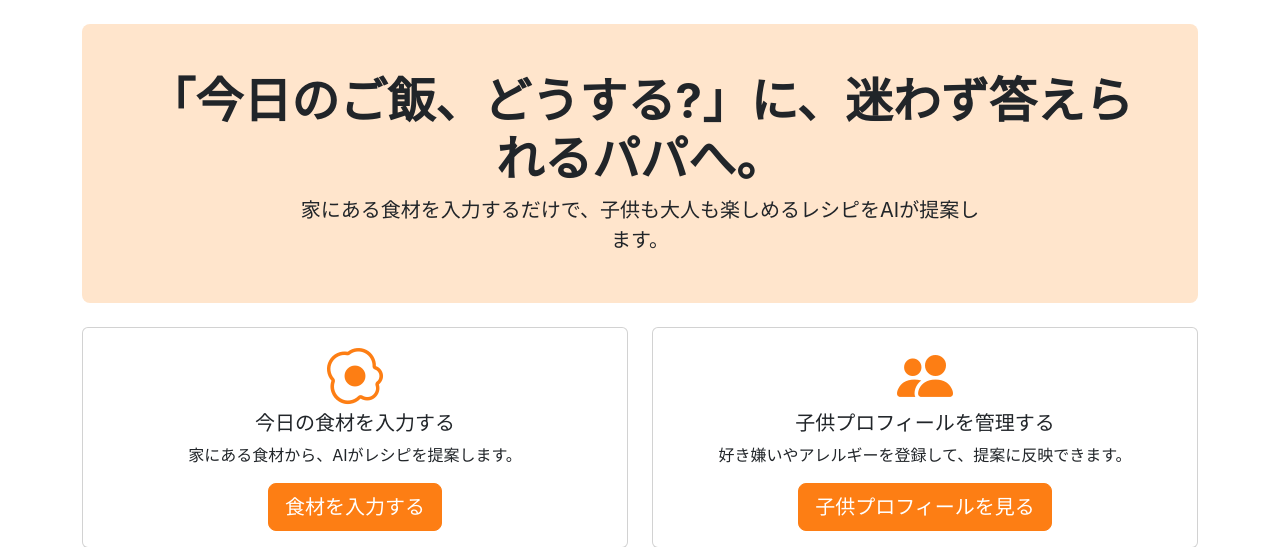
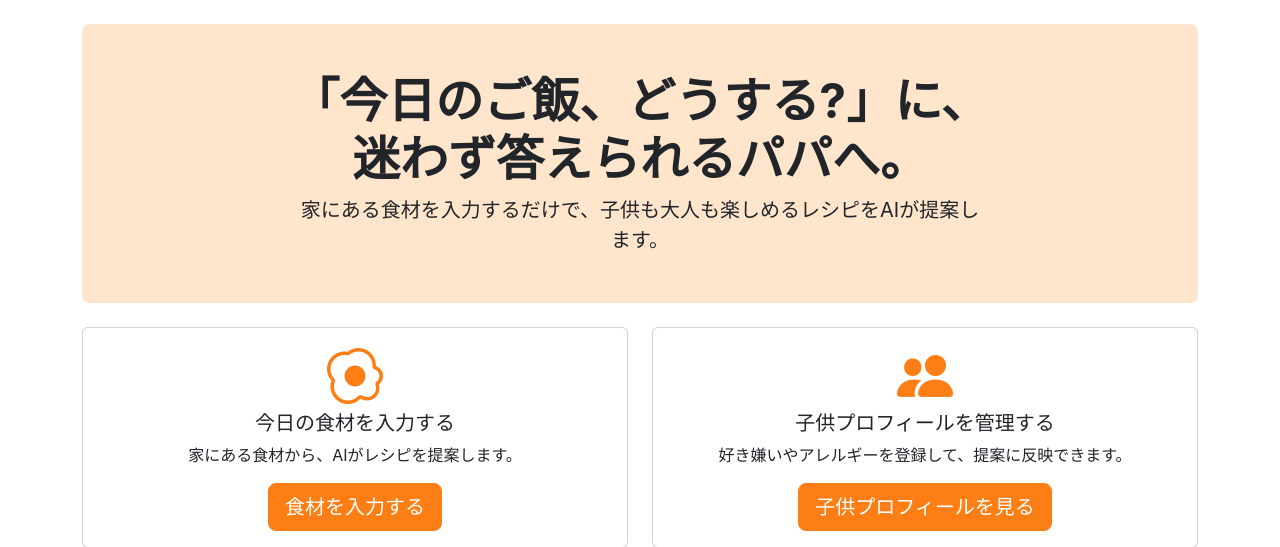
Before and after one commit to shigeo-hr/PapaCook, a Django app: template pages/templates/pages/top.html in a window 1280 px wide. Shown: the part 50-597 px from the top of the page. Run offline with Django 5.2, Linux system fonts and the light colour scheme; the template is opened without the code that fills it, so the values that code supplies are empty.

Commit message:
TOPページのh1見出しをLPと同じ折り返しに修正
PC幅で「へ。」だけが2行目に孤立する問題を、landing.htmlの
hero見出しと同じ<br>とtext-nowrapで解決。

Co-Authored-By: Claude Sonnet 5 <noreply@anthropic.com>
Claude-Session: https://claude.ai/code/session_01AaxcfP4vHj43cCbBzLQK5W

```diff
--- a/pages/templates/pages/top.html
+++ b/pages/templates/pages/top.html
@@ -4,7 +4,10 @@
 
 {% block content %}
     <div class="p-5 mb-4 bg-primary-subtle rounded-3 text-center">
-        <h1 class="display-5 fw-bold">「今日のご飯、どうする?」に、迷わず答えられるパパへ。</h1>
+        <h1 class="display-5 fw-bold">
+            「今日のご飯、どうする?」に、<br>
+            迷わず答えられる<span class="text-nowrap">パパへ。</span>
+        </h1>
         <p class="fs-5 col-lg-8 mx-auto mb-0">
             家にある食材を入力するだけで、子供も大人も楽しめるレシピをAIが提案します。
         </p>
```
